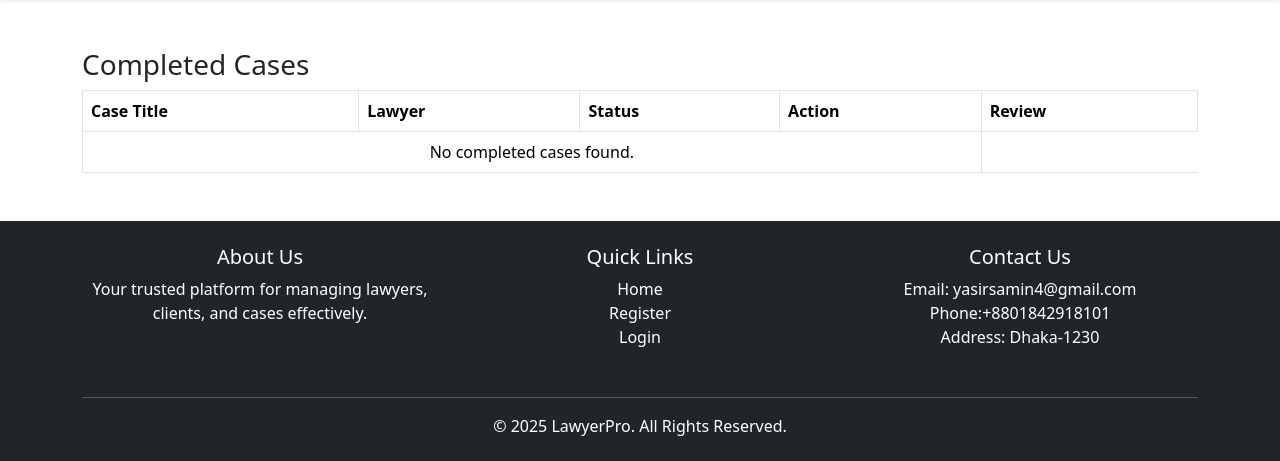
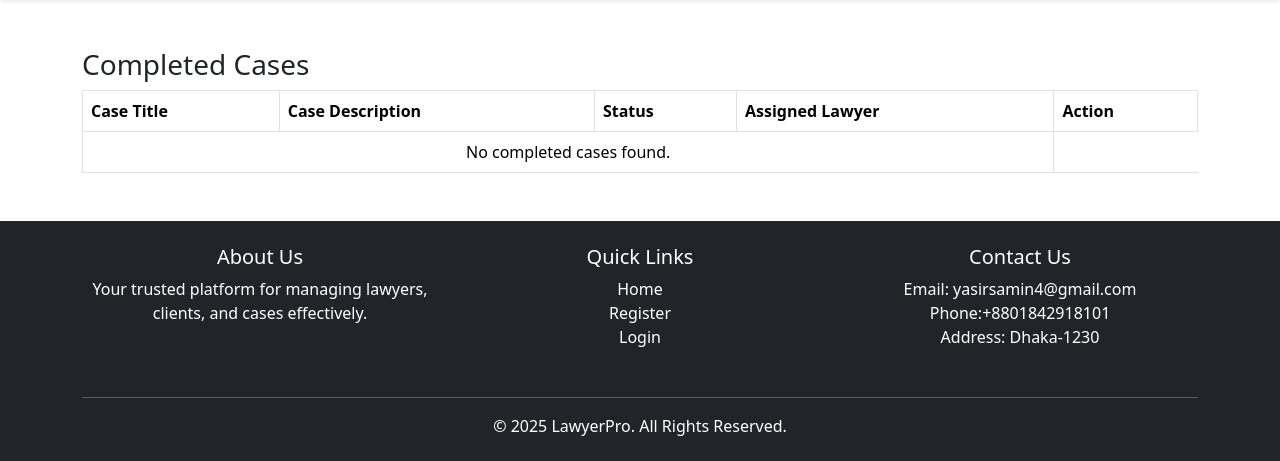
Before and after one commit to KaziAlKabid/WebTech, a PHP site: the page made by views/Client/viewCompletedCases.php in a window 1280 px wide. Shown: the part 56-517 px from the top of the page. Run offline with PHP 8.4, Linux system fonts and the light colour scheme; the template is opened without the code that fills it, so the values that code supplies are empty; some libraries are stand-ins or nearby versions.

Commit message:
updated complete cases

```diff
--- a/views/Client/viewCompletedCases.php
+++ b/views/Client/viewCompletedCases.php
@@ -7,10 +7,10 @@
         <thead>
             <tr>
                 <th>Case Title</th>
-                <th>Lawyer</th>
+                <th>Case Description</th>
                 <th>Status</th>
+                <th>Assigned Lawyer</th>
                 <th>Action</th>
-                <th>Review</th>
             </tr>
         </thead>
         <tbody>
```
